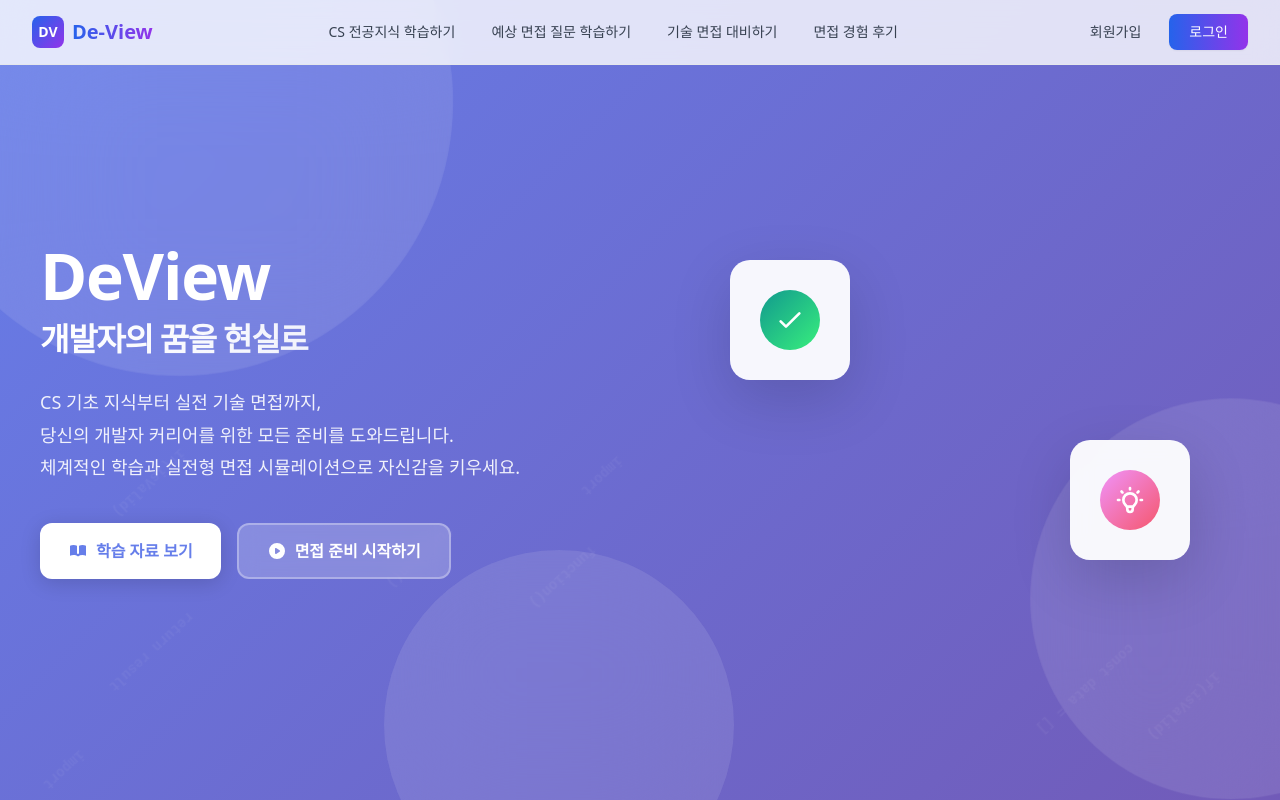
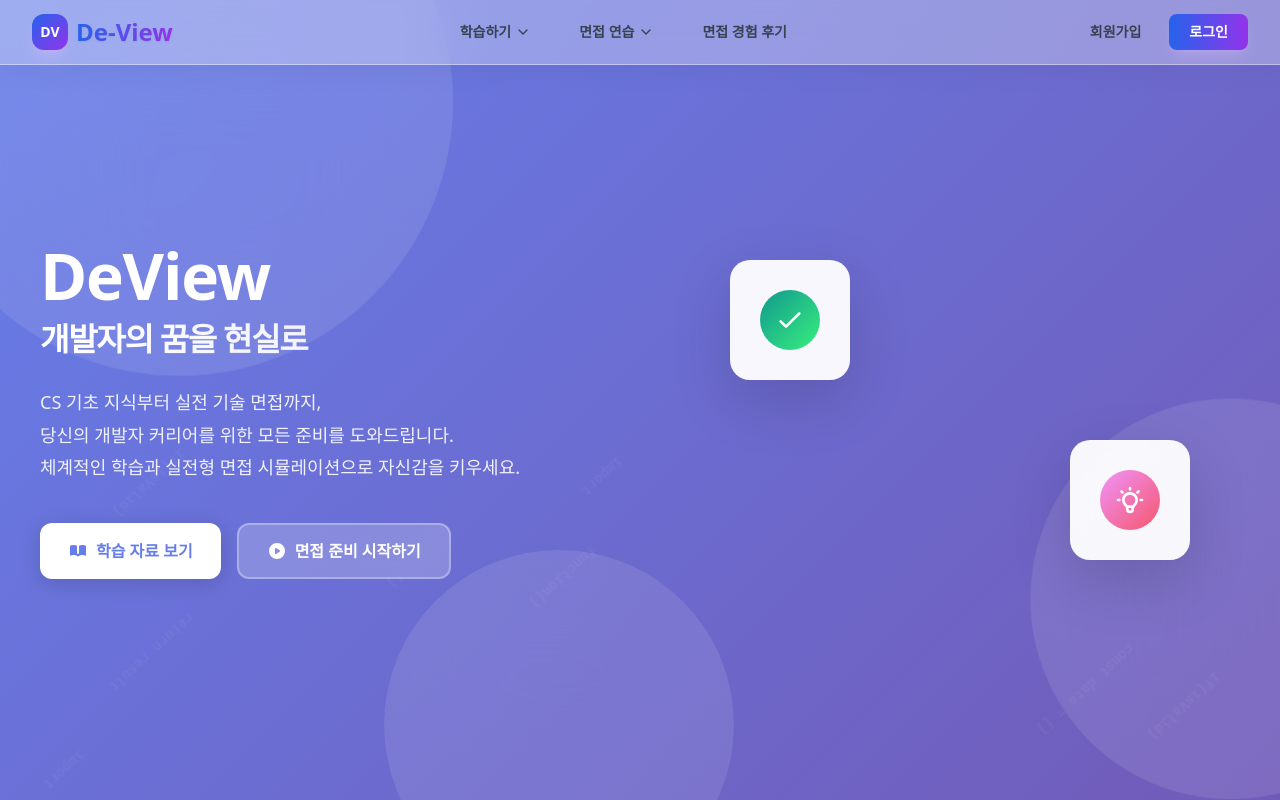
Before and after one commit to osw-DeView/web, a React (Create React App) app: page / in a window 1280 px wide. Shown: the top 800 px of the page. Built offline with nearby package versions, Linux system fonts and the light colour scheme.

Commit message:
feat: 네비게이션 바에 드롭다운 메뉴 및 애니메이션 추가 #47

```diff
--- a/src/App.js
+++ b/src/App.js
@@ -15,7 +15,8 @@ import InterviewRecordPage from './pages/InterviewRecordPage'
 import InterviewRecordDetail from "./pages/InterviewRecordDetail";
 import KeywordDetail from "./pages/KeywordDetail";
 import Profile from "./pages/Profile";
-
+import BestAnswersPage from "./pages/BestAnswersPage";
+import AllLogout from './pages/AllLogout';
 function App() {
   return (
     <Router>
@@ -34,7 +35,8 @@ function App() {
           <Route path="/study/interview/record" element={< InterviewRecordPage/>} />
           <Route path="/study/interview/record/:id" element={<InterviewRecordDetail />} />
           <Route path="/study/interview/record/keyword/:name" element={<KeywordDetail />} />
-
+          <Route path="/interview/best-qna" element={<BestAnswersPage />} />
+          <Route path="/allLogout" element={<AllLogout />}/>
         </Routes>
     </Router>
   );
--- a/src/components/NavBar.js
+++ b/src/components/NavBar.js
@@ -1,47 +1,71 @@
-import { useState, useEffect } from 'react';
-import { Menu, X, User, LogOut } from 'lucide-react';
+import { useState, useEffect, useRef } from 'react';
+import { Menu, X, User, LogOut, ChevronDown } from 'lucide-react';
 import api from '../api';
 import { getCookie, deleteCookie } from '../utils/cookieUtils';
 
 const navigation = [
-  { name: 'CS 전공지식 학습하기', href: '/study/major' },
-  { name: '예상 면접 질문 학습하기', href: '/study/interview' },
-  { name: '기술 면접 대비하기', href: '/interview/start' },
-  { name: '면접 경험 후기', href: '/study/interview/review' },
+  {
+    name: '학습하기',
+    items: [
+      { name: 'CS 전공지식', href: '/study/major' },
+      { name: '예상 면접 질문', href: '/study/interview' },
+    ]
+  },
+  {
+    name: '면접 연습',
+    items: [
+      { name: '면접 시작하기', href: '/interview/start' },
+      { name: '면접 기록 보기', href: '/study/interview/record' },
+      { name: '베스트 답변', href: '/interview/best-qna' },
+    ]
+  },
+  {
+    name: '면접 경험 후기',
+    href: '/study/interview/review'
+  }
 ];
 
 function NavBar() {
   const [mobileMenuOpen, setMobileMenuOpen] = useState(false);
   const [isLoggedIn, setIsLoggedIn] = useState(false);
   const [showUserMenu, setShowUserMenu] = useState(false);
+  const [openDropdown, setOpenDropdown] = useState(null);
+  const dropdownRefs = useRef({});
 
   useEffect(() => {
     const token = localStorage.getItem("accessToken");
     setIsLoggedIn(!!token);
-
   }, []);
 
+  // 외부 클릭 감지
+  useEffect(() => {
+    function handleClickOutside(event) {
+      if (openDropdown !== null) {
+        const ref = dropdownRefs.current[openDropdown];
+        if (ref && !ref.contains(event.target)) {
+          setOpenDropdown(null);
+        }
+      }
+      const userMenuRef = document.getElementById('user-menu-container');
+      if (showUserMenu && userMenuRef && !userMenuRef.contains(event.target)) {
+        setShowUserMenu(false);
+      }
+    }
+
+    document.addEventListener('mousedown', handleClickOutside);
+    return () => document.removeEventListener('mousedown', handleClickOutside);
+  }, [openDropdown, showUserMenu]);
 
   const handleLogout = async() => {
     const refreshToken = getCookie('refreshToken');
-
-    const logoutPayload = {
-        refreshToken: refreshToken
-    };
-
     try {
       if (refreshToken) {
-            await api.post("/auth/logout", logoutPayload);
-            console.log("서버 Refresh Token 삭제 성공");
+        await api.post("/auth/logout", { refreshToken });
       }
       localStorage.removeItem('accessToken');
       deleteCookie('refreshToken');
-
       window.location.href = '/';
-
-    } catch (error) {
-        console.error("로그아웃 요청 처리 중 오류 발생. 클라이언트 토큰은 삭제합니다.", error);
-
+    } catch {
       localStorage.removeItem('accessToken');
       deleteCookie('refreshToken');
     }
@@ -49,63 +73,170 @@ const handleLogout = async() => {
 
   return (
     <>
-<header className="fixed top-0 left-0 right-0 z-50 bg-white/80 backdrop-blur-md border-b border-gray-200">
+      <header className="
+        fixed top-0 left-0 right-0 z-50
+        bg-white/30 backdrop-blur-xl
+        border-b border-white/40
+        shadow-[0_4px_30px_rgba(0,0,0,0.05)]
+        animate-fadeInSlow
+      ">
         <nav className="mx-auto max-w-7xl px-4 sm:px-6 lg:px-8">
           <div className="flex h-16 items-center justify-between">
 
+            {/* 로고 */}
             <div className="flex items-center">
               <a href="/" className="flex items-center space-x-2 group">
-              <div className="w-8 h-8 bg-gradient-to-br from-blue-600 to-purple-600 rounded-lg flex items-center justify-center transform group-hover:scale-110 transition-transform duration-200">
+                <div className="
+                  w-9 h-9
+                  bg-gradient-to-br from-blue-600 to-purple-600
+                  rounded-xl flex items-center justify-center
+                  shadow-lg shadow-purple-300/40
+                  group-hover:scale-110 transition-transform duration-200
+                ">
                   <span className="text-white font-bold text-sm">DV</span>
                 </div>
-              <h1 className="text-xl font-bold bg-gradient-to-r from-blue-600 to-purple-600 bg-clip-text text-transparent">
+                <h1 className="
+                  text-2xl font-extrabold
+                  bg-gradient-to-r from-blue-600 to-purple-600
+                  bg-clip-text text-transparent
+                  drop-shadow-sm
+                ">
                   De-View
                 </h1>
               </a>
             </div>
 
-          <div className="hidden lg:flex lg:items-center lg:space-x-1">
-            {navigation.map((item) => (
+            {/* 데스크톱 메뉴 */}
+            <div className="hidden lg:flex lg:items-center lg:space-x-4">
+              {navigation.map((item, index) => (
+
+                item.items ? (
+                  <div
+                    key={item.name}
+                    className="relative"
+                    ref={el => dropdownRefs.current[index] = el}
+                  >
+                    <button
+                      onClick={() => setOpenDropdown(openDropdown === index ? null : index)}
+                      className="
+                        flex items-center px-4 py-2
+                        text-sm font-semibold text-gray-700
+                        rounded-lg
+                        hover:bg-white/60
+                        hover:shadow-md
+                        transition-all duration-200
+                      "
+                    >
+                      {item.name}
+                      <ChevronDown
+                        className={`ml-1 w-4 h-4 transition-transform ${
+                          openDropdown === index ? 'rotate-180' : ''
+                        }`}
+                      />
+                    </button>
+
+                    {openDropdown === index && (
+                      <div className="
+                        absolute top-full left-0 mt-2
+                        w-56 bg-white rounded-xl shadow-xl
+                        border border-gray-100
+                        py-2 z-50
+                        animate-dropdown
+                      ">
+                        {item.items.map((subItem, subIndex) => (
+                          <a
+                            key={subItem.name}
+                            href={subItem.href}
+                            onClick={() => setOpenDropdown(null)}
+                            className="
+                              block px-4 py-2.5 text-sm text-gray-700
+                              hover:bg-gradient-to-r
+                              hover:from-blue-50 hover:to-purple-50
+                              hover:text-gray-900
+                              hover:translate-x-1
+                              transition-all duration-200
+                            "
+                            style={{
+                              animationDelay: `${subIndex * 40}ms`
+                            }}
+                          >
+                            {subItem.name}
+                          </a>
+                        ))}
+                      </div>
+                    )}
+                  </div>
+                ) : (
+
                   <a
                     key={item.name}
                     href={item.href}
-                className="px-4 py-2 text-sm font-medium text-gray-700 rounded-lg hover:bg-gray-100 hover:text-gray-900 transition-all duration-200"
+                    className="
+                      px-4 py-2 text-sm font-semibold text-gray-700
+                      hover:bg-white/60 hover:shadow-md
+                      rounded-lg transition-all duration-200
+                    "
                   >
                     {item.name}
                   </a>
+                )
+
               ))}
             </div>
 
+            {/* 로그인 메뉴 */}
             <div className="hidden lg:flex lg:items-center lg:space-x-3">
               {!isLoggedIn ? (
                 <>
                   <a
                     href="/signup"
-                  className="px-4 py-2 text-sm font-medium text-gray-700 rounded-lg hover:bg-gray-100 transition-all duration-200"
+                    className="
+                      px-4 py-2 text-sm font-semibold text-gray-700
+                      hover:text-gray-900 hover:bg-white/60
+                      rounded-lg transition duration-200
+                    "
                   >
                     회원가입
                   </a>
                   <a
                     href="/login"
-                  className="px-5 py-2 text-sm font-medium text-white bg-gradient-to-r from-blue-600 to-purple-600 rounded-lg hover:from-blue-700 hover:to-purple-700 shadow-sm hover:shadow-md transition-all duration-200"
+                    className="
+                      px-5 py-2 text-sm font-semibold text-white
+                      bg-gradient-to-r from-blue-600 to-purple-600
+                      rounded-lg shadow-lg shadow-purple-300/30
+                      hover:shadow-purple-400/50
+                      hover:from-blue-700 hover:to-purple-700
+                      transition-all duration-200
+                    "
                   >
                     로그인
                   </a>
                 </>
               ) : (
-              <div className="relative">
+                <div className="relative" id="user-menu-container">
                   <button
                     onClick={() => setShowUserMenu(!showUserMenu)}
-                  className="flex items-center space-x-2 px-3 py-2 rounded-lg hover:bg-gray-100 transition-all duration-200"
+                    className="
+                      flex items-center space-x-2 px-3 py-2
+                      rounded-lg hover:bg-white/60 transition-all duration-200
+                    "
                   >
-                  <div className="w-8 h-8 bg-gradient-to-br from-blue-600 to-purple-600 rounded-full flex items-center justify-center">
+                    <div className="
+                      w-8 h-8 bg-gradient-to-br from-blue-600 to-purple-600
+                      rounded-full flex items-center justify-center
+                      shadow-md shadow-purple-300/40
+                    ">
                       <User className="w-5 h-5 text-white" />
                     </div>
                     <span className="text-sm font-medium text-gray-700">내 계정</span>
                   </button>
 
                   {showUserMenu && (
-                  <div className="absolute right-0 mt-2 w-48 bg-white rounded-lg shadow-lg border border-gray-200 py-1">
+                    <div className="
+                      absolute right-0 mt-2
+                      w-48 bg-white rounded-xl shadow-lg
+                      border border-gray-100 py-2 animate-dropdown
+                    ">
                       <a
                         href="/profile"
                         className="flex items-center px-4 py-2 text-sm text-gray-700 hover:bg-gray-100"
@@ -115,7 +246,10 @@ const handleLogout = async() => {
                       </a>
                       <button
                         onClick={handleLogout}
-                      className="flex items-center w-full px-4 py-2 text-sm text-red-600 hover:bg-red-50"
+                        className="
+                          flex items-center w-full px-4 py-2 text-sm
+                          text-red-600 hover:bg-red-50
+                        "
                       >
                         <LogOut className="w-4 h-4 mr-2" />
                         로그아웃
@@ -127,95 +261,38 @@ const handleLogout = async() => {
             </div>
 
             {/* 모바일 메뉴 버튼 */}
-          <div className="flex lg:hidden">
             <button
               onClick={() => setMobileMenuOpen(!mobileMenuOpen)}
-              className="p-2 text-gray-700 hover:bg-gray-100 rounded-lg transition-colors duration-200"
+              className="
+                lg:hidden p-2 text-gray-700
+                hover:bg-white/60 rounded-lg
+                transition-colors duration-200
+              "
             >
-              <span className="sr-only">메뉴 열기</span>
-              {mobileMenuOpen ? (
-                <X className="w-6 h-6" />
-              ) : (
-                <Menu className="w-6 h-6" />
-              )}
+              {mobileMenuOpen ? <X /> : <Menu />}
             </button>
-          </div>
           </div>
         </nav>
       </header>
 
-      {/* 모바일 메뉴 */}
-      {mobileMenuOpen && (
-        <div className="lg:hidden fixed inset-0 z-40">
-          {/* 오버레이 */}
-          <div
-            className="absolute inset-0 bg-black/50 backdrop-blur-sm"
-                onClick={() => setMobileMenuOpen(false)}
-          />
+      {/* 애니메이션 */}
+      <style jsx>{`
+        @keyframes dropdown {
+          0% { opacity: 0; transform: translateY(-8px); }
+          100% { opacity: 1; transform: translateY(0); }
+        }
+        .animate-dropdown {
+          animation: dropdown 0.25s ease-out;
+        }
 
-          {/* 메뉴 패널 - 상단 네비바 바로 아래에 고정 */}
-          <div className="absolute top-16 inset-x-0 bg-white shadow-2xl max-h-[calc(100vh-4rem)] overflow-y-auto">
-            <div className="px-4 py-6 space-y-2">
-              {navigation.map((item) => (
-                <a
-                  key={item.name}
-                  href={item.href}
-                  className="block px-4 py-3 text-base font-medium text-gray-700 rounded-lg hover:bg-gray-100 transition-colors duration-200"
-                  onClick={() => setMobileMenuOpen(false)}
-                >
-                  {item.name}
-                </a>
-              ))}
-            </div>
-
-            <div className="border-t border-gray-200 px-4 py-6">
-              {!isLoggedIn ? (
-                <div className="space-y-2">
-                  <a
-                    href="/signup"
-                    className="block w-full px-4 py-3 text-center text-base font-medium text-gray-700 bg-gray-100 rounded-lg hover:bg-gray-200 transition-colors duration-200"
-                    onClick={() => setMobileMenuOpen(false)}
-                  >
-                    회원가입
-                  </a>
-                  <a
-                    href="/login"
-                    className="block w-full px-4 py-3 text-center text-base font-medium text-white bg-gradient-to-r from-blue-600 to-purple-600 rounded-lg hover:from-blue-700 hover:to-purple-700 transition-all duration-200"
-                    onClick={() => setMobileMenuOpen(false)}
-                  >
-                    로그인
-                  </a>
-                </div>
-              ) : (
-                <div className="space-y-2">
-                  <div className="flex items-center space-x-3 px-4 py-3 bg-gray-50 rounded-lg">
-                    <div className="w-10 h-10 bg-gradient-to-br from-blue-600 to-purple-600 rounded-full flex items-center justify-center">
-                      <User className="w-6 h-6 text-white" />
-                    </div>
-                    <span className="text-base font-medium text-gray-900">내 계정</span>
-                  </div>
-                  <a
-                    href="/profile"
-                    className="block w-full px-4 py-3 text-base font-medium text-gray-700 rounded-lg hover:bg-gray-100 transition-colors duration-200"
-                    onClick={() => setMobileMenuOpen(false)}
-                  >
-                    프로필
-                  </a>
-                  <button
-                    onClick={() => {
-                      handleLogout();
-                      setMobileMenuOpen(false);
-                    }}
-                    className="block w-full px-4 py-3 text-base font-medium text-red-600 rounded-lg hover:bg-red-50 transition-colors duration-200"
-                  >
-                    로그아웃
-                  </button>
-                </div>
-              )}
-            </div>
-          </div>
-        </div>
-      )}
+        @keyframes fadeInSlow {
+          0% { opacity: 0; transform: translateY(-6px); }
+          100% { opacity: 1; transform: translateY(0); }
+        }
+        .animate-fadeInSlow {
+          animation: fadeInSlow 0.4s ease-out;
+        }
+      `}</style>
     </>
   );
 }
```
Also changed, not shown: 1 other file (tests, documents, lock files or other folders). Lines whose indentation alone changed are shown as unchanged.
